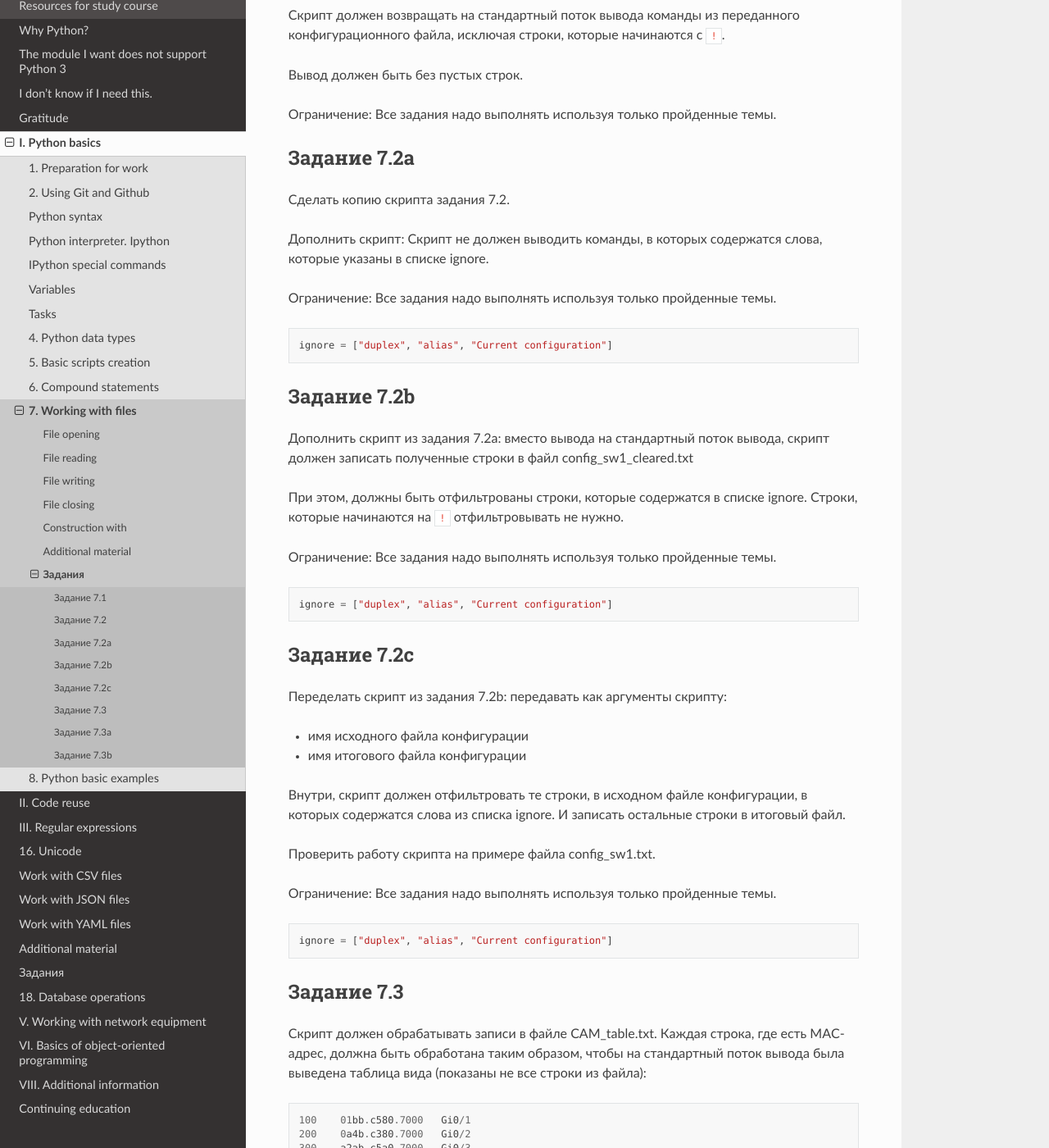
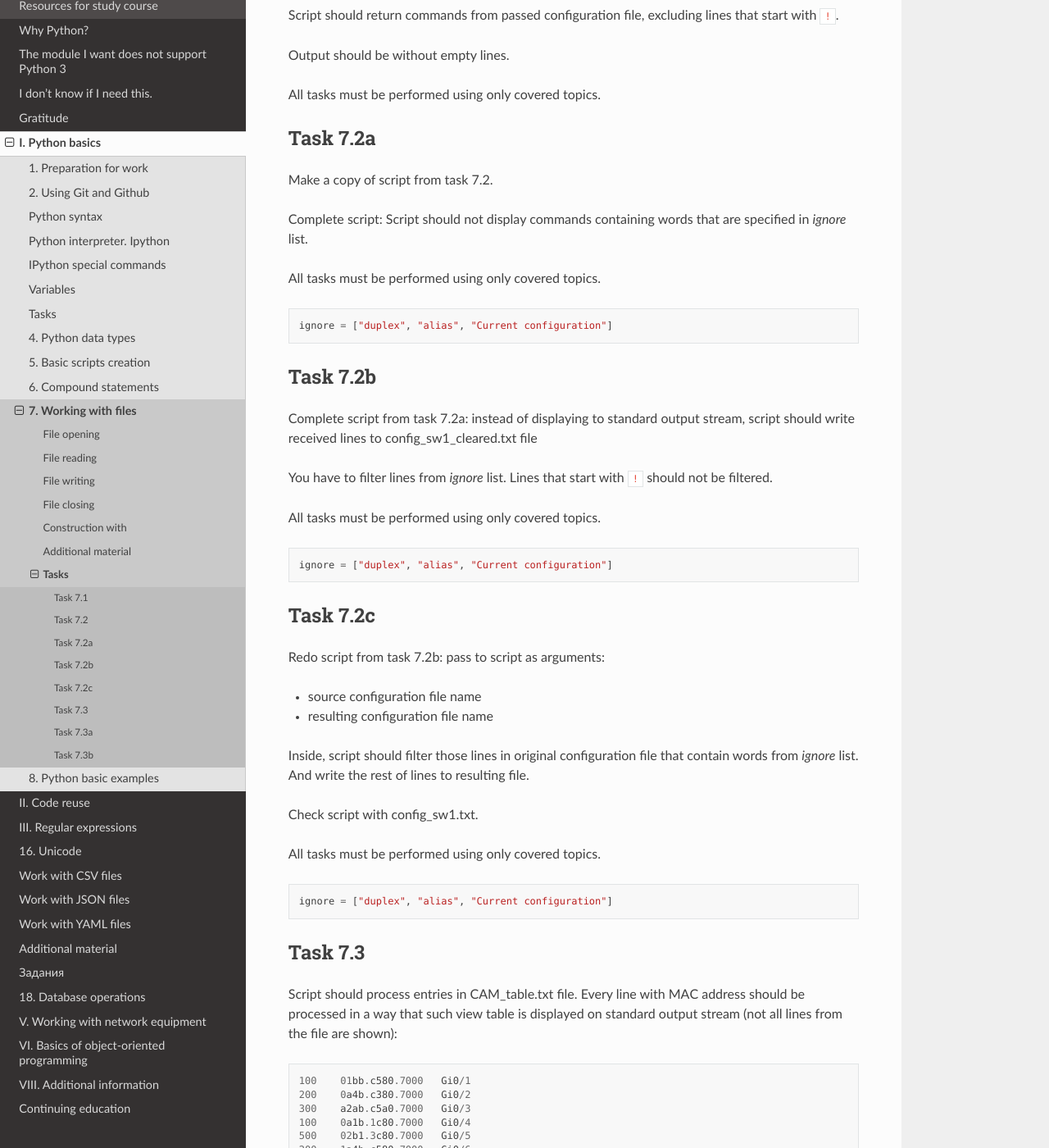
Before and after one commit to Aidar5/nattoeng, a Sphinx documentation site: the page built from docs/source/exercises/07_exercises.rst, in a window 1280 px wide and 1400 px high, scrolled down 907 px. Shown: the whole window at 82% size. Built offline with Sphinx 7.4.7 and the Read the Docs theme 2.0.0, drawn with Linux system fonts in a browser that asks for light colours; pages that are not in the unit, such as notebooks, are missing from menus; some of the changed text lies outside the part shown.

Commit message:
Update 07_exercises.rst

```diff
--- a/docs/source/exercises/07_exercises.rst
+++ b/docs/source/exercises/07_exercises.rst
@@ -2,15 +2,15 @@
 
    \newpage
 
-Задания
+Tasks
 =======
 
 .. include:: ./exercises_intro.rst
 
-Задание 7.1
+Task 7.1
 ~~~~~~~~~~~
 
-Обработать строки из файла ospf.txt и вывести информацию по каждой строке в таком виде:
+Process lines from ospf.txt file and display information for each line as follows:
 
 ::
 
@@ -20,73 +20,68 @@
     Last update           3d18h
     Outbound Interface    FastEthernet0/0
 
-Ограничение: Все задания надо выполнять используя только пройденные темы.
+All tasks must be performed using only covered topics.
 
-Задание 7.2
+Task 7.2
 ~~~~~~~~~~~
 
-Создать скрипт, который будет обрабатывать конфигурационный файл config_sw1.txt. Имя файла передается как аргумент скрипту.
+Create a script that will process configuration file config_sw1.txt. The file name is passed as a  script argument.
 
-Скрипт должен возвращать на стандартный поток вывода команды из переданного
-конфигурационного файла, исключая строки, которые начинаются с ``!``.
+Script should return commands from passed configuration file, excluding lines that start with ``!``.
 
-Вывод должен быть без пустых строк.
+Output should be without empty lines.
 
-Ограничение: Все задания надо выполнять используя только пройденные темы.
+All tasks must be performed using only covered topics.
 
-Задание 7.2a
+Task 7.2a
 ~~~~~~~~~~~~
 
-Сделать копию скрипта задания 7.2.
+Make a copy of script from task 7.2.
 
-Дополнить скрипт: Скрипт не должен выводить команды, в которых содержатся слова, которые указаны в списке ignore.
+Complete script: Script should not display commands containing words that are specified in *ignore* list.
 
-Ограничение: Все задания надо выполнять используя только пройденные темы.
+All tasks must be performed using only covered topics.
 
 .. code:: python
 
     ignore = ["duplex", "alias", "Current configuration"]
 
-Задание 7.2b
+Task 7.2b
 ~~~~~~~~~~~~
 
-Дополнить скрипт из задания 7.2a: вместо вывода на стандартный поток вывода, скрипт должен записать полученные строки в файл config_sw1_cleared.txt
+Complete script from task 7.2a: instead of displaying to standard output stream, script should write received lines to config_sw1_cleared.txt file
 
-При этом, должны быть отфильтрованы строки, которые содержатся в списке ignore.
-Строки, которые начинаются на ``!`` отфильтровывать не нужно.
+You have to filter lines from *ignore* list.
+Lines that start with  ``!`` should not be filtered.
 
-Ограничение: Все задания надо выполнять используя только пройденные темы.
+All tasks must be performed using only covered topics.
 
 .. code:: python
 
     ignore = ["duplex", "alias", "Current configuration"]
 
-Задание 7.2c
+Task 7.2c
 ~~~~~~~~~~~~
 
-Переделать скрипт из задания 7.2b: передавать как аргументы скрипту:
+Redo script from task 7.2b: pass to script as arguments:
 
-* имя исходного файла конфигурации
-* имя итогового файла конфигурации
+* source configuration file name
+* resulting configuration file name
 
-Внутри, скрипт должен отфильтровать те строки, в исходном файле конфигурации,
-в которых содержатся слова из списка ignore.
-И записать остальные строки в итоговый файл.
+Inside, script should filter those lines in original configuration file that contain words from *ignore* list. And write the rest of lines to resulting file.
 
-Проверить работу скрипта на примере файла config_sw1.txt.
+Check script with config_sw1.txt.
 
-Ограничение: Все задания надо выполнять используя только пройденные темы.
+All tasks must be performed using only covered topics.
 
 .. code:: python
 
     ignore = ["duplex", "alias", "Current configuration"]
 
-Задание 7.3
+Task 7.3
 ~~~~~~~~~~~
 
-Скрипт должен обрабатывать записи в файле CAM_table.txt.
-Каждая строка, где есть MAC-адрес, должна быть обработана таким образом,
-чтобы на стандартный поток вывода была выведена таблица вида (показаны не все строки из файла):
+Script should process entries in CAM_table.txt file. Every line with MAC address should be processed in a way that such view table is displayed on standard output stream (not all lines from the file are shown):
 
 ::
 
@@ -98,17 +93,17 @@
     200    1a4b.c580.7000   Gi0/6
     300    0a1b.5c80.7000   Gi0/7
 
-Ограничение: Все задания надо выполнять используя только пройденные темы.
+All tasks must be performed using only covered topics.
 
 
-Задание 7.3a
+Task 7.3a
 ~~~~~~~~~~~~
 
-Сделать копию скрипта задания 7.3.
+Make a copy of script from task 7.3.
 
-Дополнить скрипт: Отсортировать вывод по номеру VLAN.
+Complete script: Sort output by VLAN number.
 
-В результате должен получиться такой вывод:
+The result should be like this:
 
 ::
 
@@ -123,20 +118,19 @@
     1000     0a4b.c380.7d00      Gi0/9
 
 
-Обратите внимание на vlan 1000 - он должен выводиться последним.
-Правильной сортировки можно добиться, если vlan будет числом, а не строкой.
+Note, vlan 1000 should be the last to be displayed. The correct sort can be achieved if vlan is a number rather than a string.
 
-Ограничение: Все задания надо выполнять используя только пройденные темы.
+All tasks must be performed using only covered topics.
 
 
-Задание 7.3b
+Task 7.3b
 ~~~~~~~~~~~~
 
-Сделать копию скрипта задания 7.3a.
+Make a copy of script from task 7.3a.
 
-Переделать скрипт:
+Redo script:
 
-* Запросить у пользователя ввод номера VLAN.
-* Выводить информацию только по указанному VLAN.
+* Ask user to enter VLAN number.
+* Display information only for specified VLAN.
 
-Ограничение: Все задания надо выполнять используя только пройденные темы.
+All tasks must be performed using only covered topics.
```
